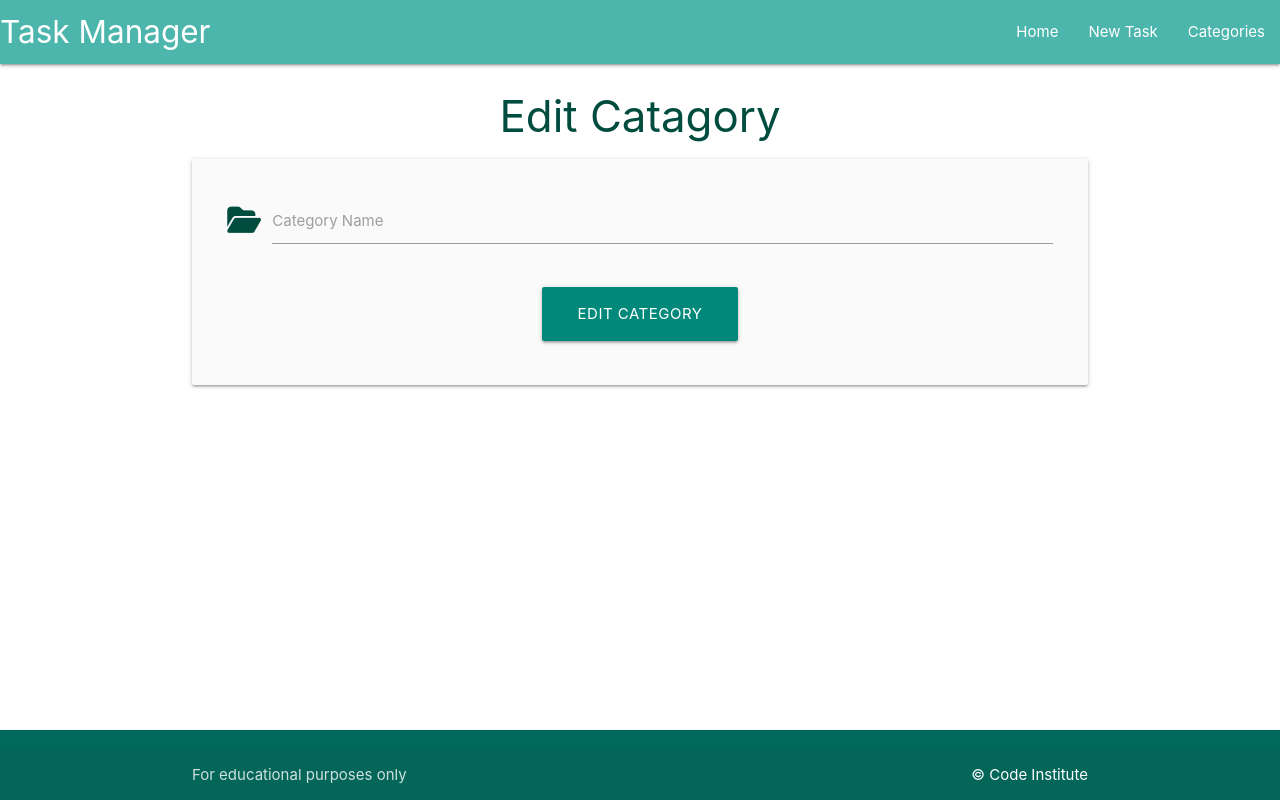
After one commit to pez57/flask-task-manager-app, a Flask app: template taskmanager/templates/edit_category.html in a window 1280 px wide. The commit adds this page. Run offline with Flask 2, Linux system fonts and the light colour scheme; the template is opened without the code that fills it, so the values that code supplies are empty; some libraries are stand-ins or nearby versions.

Commit message:
Added delete and edit functionalityto catagory cards

```diff
--- a/taskmanager/templates/categories.html
+++ b/taskmanager/templates/categories.html
@@ -19,8 +19,8 @@
           <span class="card-title">{{ category.category_name }}</span>
         </div>
         <div class="card-action">
-          <a href="#" class="btn green accent-4">Edit</a>
-          <a href="#" class="btn red">Delete</a>
+          <a href="{{ url_for('edit_category', category_id=category.id) }}" class="btn green accent-4">Edit</a>
+          <a href="{{ url_for('delete_category', category_id=category.id) }}" class="btn red">Delete</a>
         </div>
       </div>
     </div>
--- /dev/null
+++ b/taskmanager/templates/edit_category.html
@@ -0,0 +1,27 @@
+{% extends "base.html" %}
+{% block content %}
+
+<h3 class="teal-text text-darken-4 center-align">Edit Catagory</h3>
+
+<div class="row card-panel grey lighten-5">
+    <form class="col s12" method="POST" action="{{ url_for('edit_category', category_id=category.id) }}">
+        <!-- category name -->
+        <div class="row">
+            <div class="input-field col s12">
+                <i class="fas fa-folder-open prefix teal-text text-darken-4"></i>
+                <input id="category_name" name="category_name" value="{{ category.category_name }}" minlength="3" maxlength="25" type="text" class="validate" required>
+                <label for="category_name">Category Name</label>
+            </div>
+        </div>
+        <!-- submit button -->
+        <div class="row">
+            <div class="col s12 center-align">
+                <button type="submit" class="btn-large teal darken-1">
+                    Edit Category <i class="fas edit right"></i>
+                </button>
+            </div>
+        </div>
+    </form>
+</div>
+
+{% endblock %}
```
Also changed, not shown: taskmanager/routes.py (+18 -0 lines).
